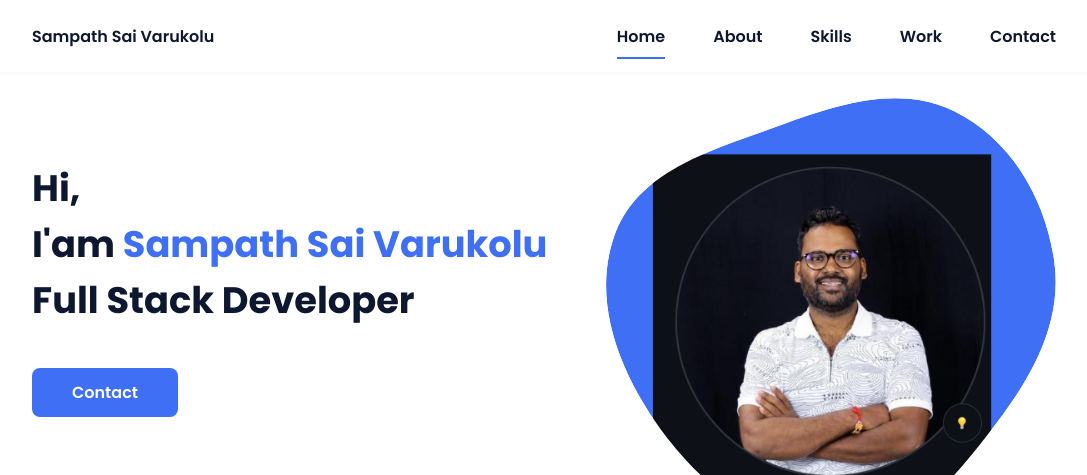
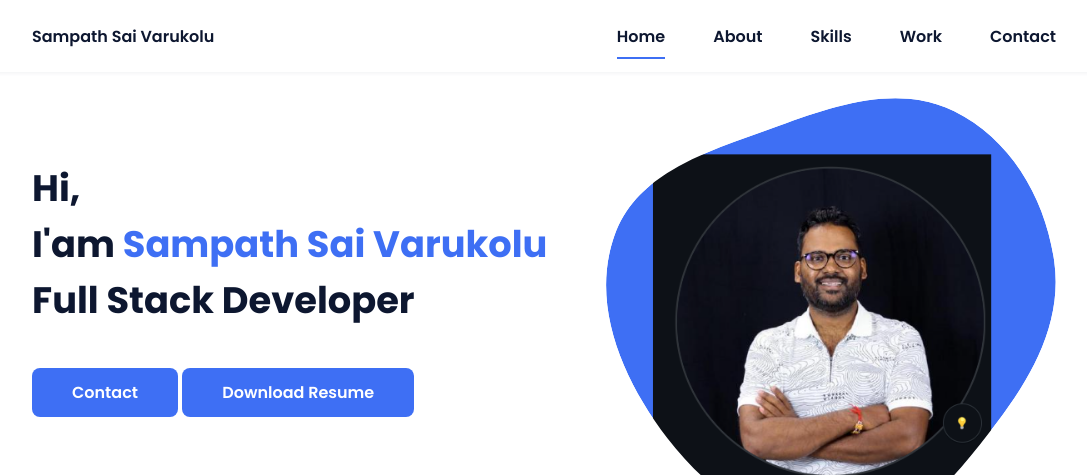
Before and after one commit to sv969/github-portfolio, a plain HTML site: page index.html in a window 1280 px wide. Shown: the top 475 px of the page, without its empty margins (96-1183 px from the left). Drawn offline with nearby package versions, Linux system fonts and the light colour scheme.

Commit message:
download resume added

```diff
--- a/index.html
+++ b/index.html
@@ -58,7 +58,7 @@
             Full Stack Developer
           </h1>
 
-          <a href="#contact" class="button">Contact</a>
+          <a href="#contact" class="button">Contact</a>  <a href="assets/resume/SampathSaiResume.docx" class="button">Download Resume</a>
         </div>
 
         <div class="home__social">
@@ -67,12 +67,12 @@
             class="home__social-icon"
             ><i class="bx bxl-linkedin"></i
           ></a>
+          <a href="https://github.com/sv969" class="home__social-icon"
+            ><i class="bx bxl-github"></i
+          ></a>
           <!-- <a href="" class="home__social-icon"
             ><i class="bx bxl-behance"></i
           ></a> -->
-          <a href="https://github.com/sv969" class="home__social-icon"
-            ><i class="bx bxl-github"></i
-          ></a>
         </div>
 
         <div class="home__img">
```
Also changed, not shown: 1 other file.
